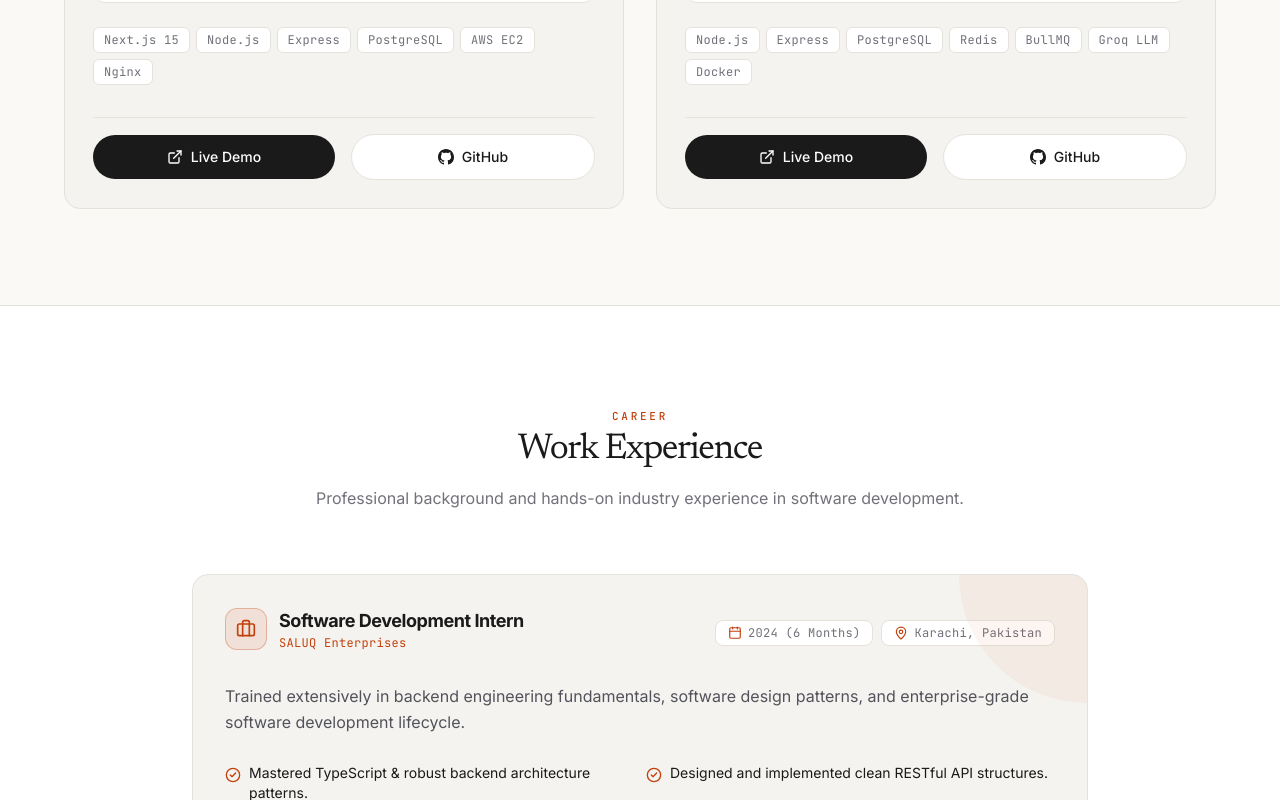
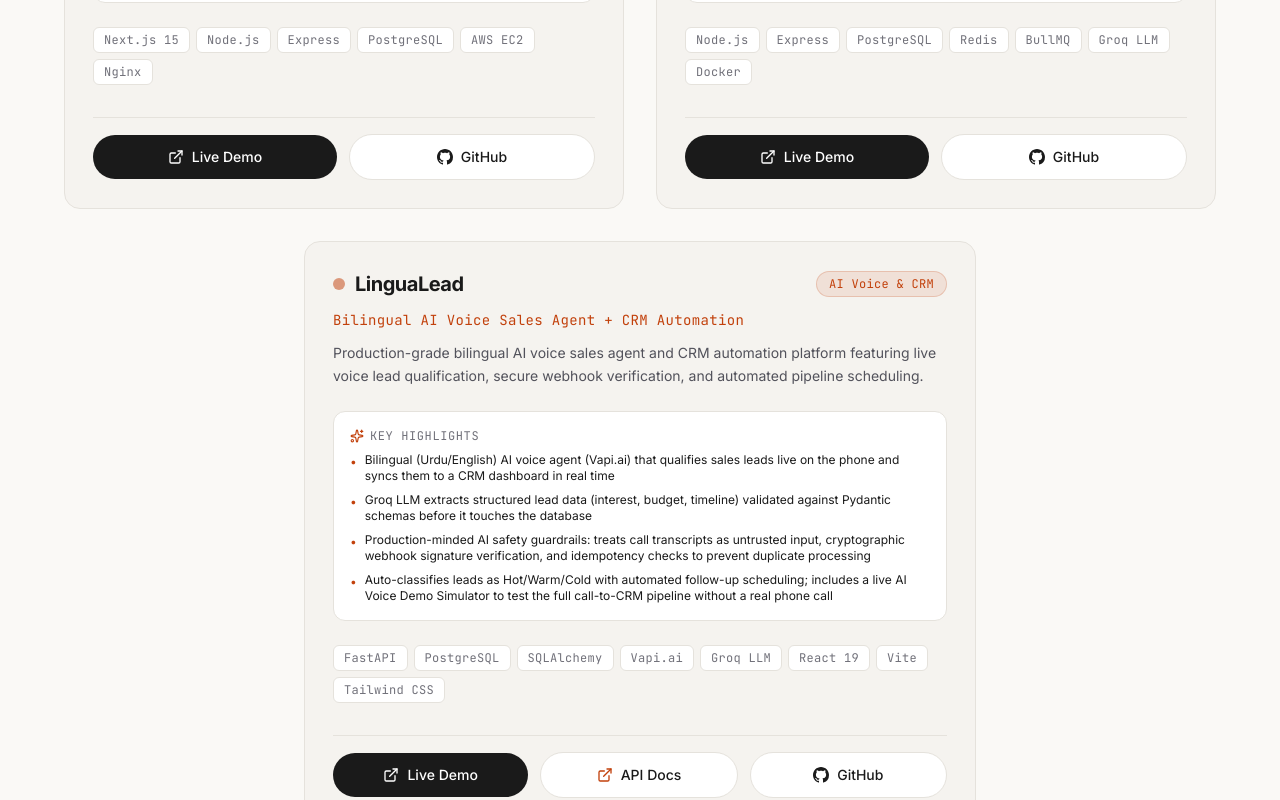
Before and after one commit to moizmalik13588/Portfolio, a Next.js app: page / in a window 1280 px wide. Shown: the part 3960-4760 px from the top of the page. Built offline with nearby package versions, Linux system fonts and the light colour scheme.

Commit message:
Add LinguaLead as 5th project card

```diff
--- a/src/sections/Projects.tsx
+++ b/src/sections/Projects.tsx
@@ -66,6 +66,23 @@
       githubUrl: "https://github.com/moizmalik13588/dev-hire",
       badge: "AI & Backend",
     },
+    {
+      title: "LinguaLead",
+      tagline: "Bilingual AI Voice Sales Agent + CRM Automation",
+      description:
+        "Production-grade bilingual AI voice sales agent and CRM automation platform featuring live voice lead qualification, secure webhook verification, and automated pipeline scheduling.",
+      tech: ["FastAPI", "PostgreSQL", "SQLAlchemy", "Vapi.ai", "Groq LLM", "React 19", "Vite", "Tailwind CSS"],
+      highlights: [
+        "Bilingual (Urdu/English) AI voice agent (Vapi.ai) that qualifies sales leads live on the phone and syncs them to a CRM dashboard in real time",
+        "Groq LLM extracts structured lead data (interest, budget, timeline) validated against Pydantic schemas before it touches the database",
+        "Production-minded AI safety guardrails: treats call transcripts as untrusted input, cryptographic webhook signature verification, and idempotency checks to prevent duplicate processing",
+        "Auto-classifies leads as Hot/Warm/Cold with automated follow-up scheduling; includes a live AI Voice Demo Simulator to test the full call-to-CRM pipeline without a real phone call",
+      ],
+      liveUrl: "https://lingualead.vercel.app/",
+      apiDocsUrl: "https://stellar-motivation-production-f6af.up.railway.app/docs",
+      githubUrl: "https://github.com/moizmalik13588/Lingualead",
+      badge: "AI Voice & CRM",
+    },
   ];
 
   return (
@@ -84,14 +101,18 @@
         </div>
 
         <div className="grid grid-cols-1 lg:grid-cols-2 gap-8">
-          {projects.map((project, idx) => (
+          {projects.map((project, idx) => {
+            const isLastOdd = projects.length % 2 !== 0 && idx === projects.length - 1;
+            return (
               <motion.div
                 key={project.title}
                 initial={{ opacity: 0, y: 20 }}
                 whileInView={{ opacity: 1, y: 0 }}
                 viewport={{ once: true }}
                 transition={{ duration: 0.4, delay: idx * 0.1 }}
-              className="p-7 rounded-2xl bg-[#F5F3EF] dark:bg-[#18181B] border border-[#E5E2DC] dark:border-[#27272A] hover:border-[#C2410C]/50 transition-all shadow-none flex flex-col justify-between group"
+                className={`p-7 rounded-2xl bg-[#F5F3EF] dark:bg-[#18181B] border border-[#E5E2DC] dark:border-[#27272A] hover:border-[#C2410C]/50 transition-all shadow-none flex flex-col justify-between group ${
+                  isLastOdd ? "lg:col-span-2 lg:max-w-2xl lg:mx-auto w-full" : ""
+                }`}
               >
               <div>
                 <div className="flex items-center justify-between mb-3">
@@ -137,21 +158,32 @@
               </div>
 
               {/* Links */}
-              <div className="flex items-center gap-4 pt-4 border-t border-[#E5E2DC] dark:border-[#27272A]">
+              <div className="flex items-center gap-3 pt-4 border-t border-[#E5E2DC] dark:border-[#27272A]">
                 <a
                   href={project.liveUrl}
                   target="_blank"
                   rel="noopener noreferrer"
-                  className="flex-1 inline-flex items-center justify-center gap-2 px-4 py-3 rounded-full bg-[#1A1A1A] dark:bg-white text-white dark:text-[#1A1A1A] text-sm font-sans font-medium transition-colors shadow-none hover:bg-[#C2410C] dark:hover:bg-[#EA580C]"
+                  className="flex-1 inline-flex items-center justify-center gap-2 px-3 py-3 rounded-full bg-[#1A1A1A] dark:bg-white text-white dark:text-[#1A1A1A] text-xs sm:text-sm font-sans font-medium transition-colors shadow-none hover:bg-[#C2410C] dark:hover:bg-[#EA580C]"
                 >
                   <ExternalLink className="w-4 h-4" />
                   Live Demo
                 </a>
+                {project.apiDocsUrl && (
+                  <a
+                    href={project.apiDocsUrl}
+                    target="_blank"
+                    rel="noopener noreferrer"
+                    className="flex-1 inline-flex items-center justify-center gap-2 px-3 py-3 rounded-full bg-white dark:bg-[#121212] hover:bg-[#F5F3EF] dark:hover:bg-zinc-800 border border-[#E5E2DC] dark:border-[#27272A] text-[#1A1A1A] dark:text-[#E4E4E7] text-xs sm:text-sm font-sans font-medium transition-colors shadow-none"
+                  >
+                    <ExternalLink className="w-4 h-4 text-[#C2410C]" />
+                    API Docs
+                  </a>
+                )}
                 <a
                   href={project.githubUrl}
                   target="_blank"
                   rel="noopener noreferrer"
-                  className="flex-1 inline-flex items-center justify-center gap-2 px-4 py-3 rounded-full bg-white dark:bg-[#121212] hover:bg-[#F5F3EF] dark:hover:bg-zinc-800 border border-[#E5E2DC] dark:border-[#27272A] text-[#1A1A1A] dark:text-[#E4E4E7] text-sm font-sans font-medium transition-colors shadow-none"
+                  className="flex-1 inline-flex items-center justify-center gap-2 px-3 py-3 rounded-full bg-white dark:bg-[#121212] hover:bg-[#F5F3EF] dark:hover:bg-zinc-800 border border-[#E5E2DC] dark:border-[#27272A] text-[#1A1A1A] dark:text-[#E4E4E7] text-xs sm:text-sm font-sans font-medium transition-colors shadow-none"
                 >
                   <svg className="w-4 h-4 fill-current" viewBox="0 0 24 24">
                     <path d="M12 0C5.37 0 0 5.37 0 12c0 5.31 3.435 9.795 8.205 11.385.6.105.825-.255.825-.57 0-.285-.015-1.23-.015-2.235-3.015.555-3.795-.735-4.035-1.41-.135-.345-.72-1.41-1.23-1.695-.42-.225-1.02-.78-.015-.795.945-.015 1.62.87 1.845 1.23 1.08 1.815 2.805 1.305 3.495.99.105-.78.42-1.305.765-1.605-2.67-.3-5.46-1.335-5.46-5.925 0-1.305.465-2.385 1.23-3.225-.12-.3-.54-1.53.12-3.18 0 0 1.005-.315 3.3 1.23.96-.27 1.98-.405 3-.405s2.04.135 3 .405c2.295-1.56 3.3-1.23 3.3-1.23.66 1.65.24 2.88.12 3.18.765.84 1.23 1.905 1.23 3.225 0 4.605-2.805 5.625-5.475 5.925.435.375.81 1.095.81 2.22 0 1.605-.015 2.895-.015 3.3 0 .315.225.69.825.57A12.02 12.02 0 0024 12c0-6.63-5.37-12-12-12z" />
@@ -160,7 +192,8 @@
                 </a>
               </div>
             </motion.div>
-          ))}
+          );
+          })}
         </div>
       </div>
     </section>
```
Lines whose indentation alone changed are shown as unchanged.
